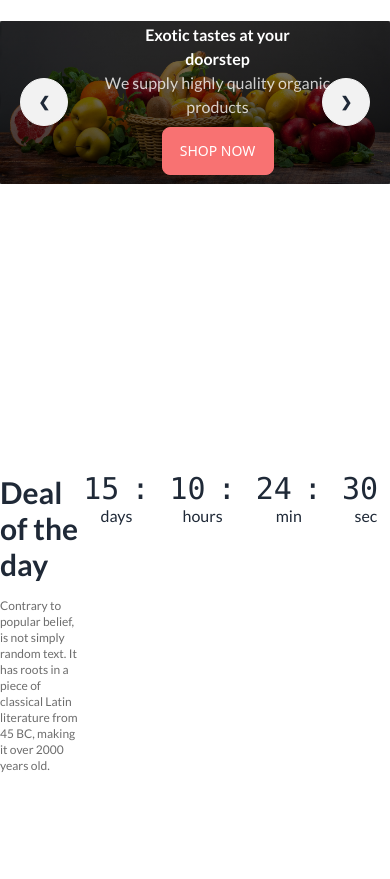
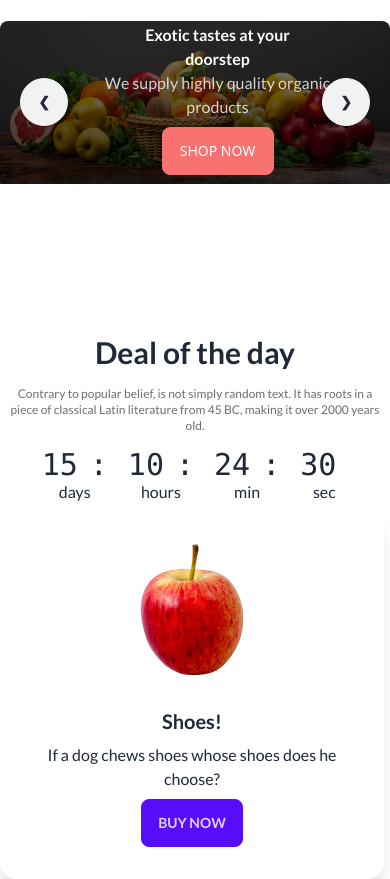
Before and after one commit to xamanDawud/fruit-gallery-A3, a plain HTML site: page index.html in a window 390 px wide. Shown: the part 75-954 px from the top of the page. Before the commit the page ends 865 px from the top, so only its background shows below. Drawn offline with nearby package versions, Linux system fonts and the light colour scheme; grey boxes are pictures that could not be loaded.

Commit message:
deal day topper serction mobile and tablet responsive done

```diff
--- a/index.html
+++ b/index.html
@@ -103,7 +103,7 @@
     <main>
         <!-- Banner section start from here -->
         <section class="banner container lg mx-auto relative">
-            <div class="carousel w-full">
+            <div class="carousel w-full rounded-lg">
                 <div id="slide1" class="carousel-item image-container relative w-full">
                     <img src="images/banner1.png" class="w-full " />
                     <div class="absolute flex justify-between transform -translate-y-1/2 left-5 right-5 top-1/2">
@@ -229,8 +229,9 @@
         </section>
         <!-- Banner section end in here  -->
         <!-- Deal of the day section start from here  -->
-        <section class="deal-day-section container lg mx-auto mt-40 font-lato">
-            <div class="deal-top flex justify-between">
+        <section class="deal-day-section container lg mx-auto md:mt-40 lg:mt-40 mt-5 font-lato">
+            <div
+                class="deal-top flex-col md:flex-row-reverse lg:flex-row flex md:justify-around lg:justify-between justify-center items-center text-center">
                 <div class="deal-top-content w-96">
                     <h1 class="text-3xl font-bold">Deal of the day</h1>
                     <p class="text-xs my-4 text-[#6D6D6D]">Contrary to popular belief, is not simply random text. It has
@@ -270,7 +271,18 @@
                 </div>
             </div>
             <div class="deal-bottom">
-
+                <div class="card w-96 bg-base-100 shadow-xl">
+                    <figure class="px-10 pt-10">
+                        <img src="images/fruit6.png" alt="Shoes" class="rounded-xl" />
+                    </figure>
+                    <div class="card-body items-center text-center">
+                        <h2 class="card-title">Shoes!</h2>
+                        <p>If a dog chews shoes whose shoes does he choose?</p>
+                        <div class="card-actions">
+                            <button class="btn btn-primary">Buy Now</button>
+                        </div>
+                    </div>
+                </div>
             </div>
         </section>
         <!-- Deal of the day section end in here  -->
```
